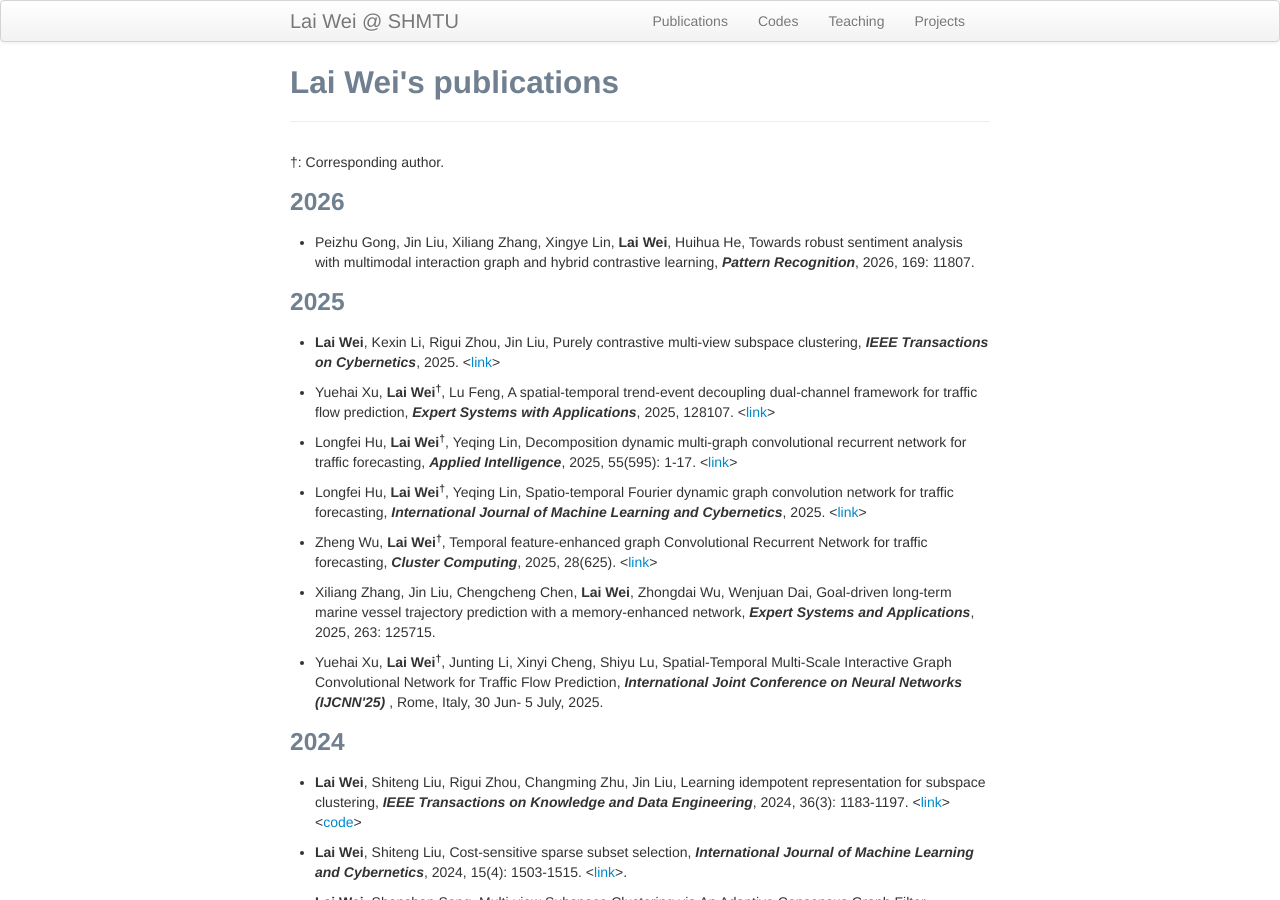
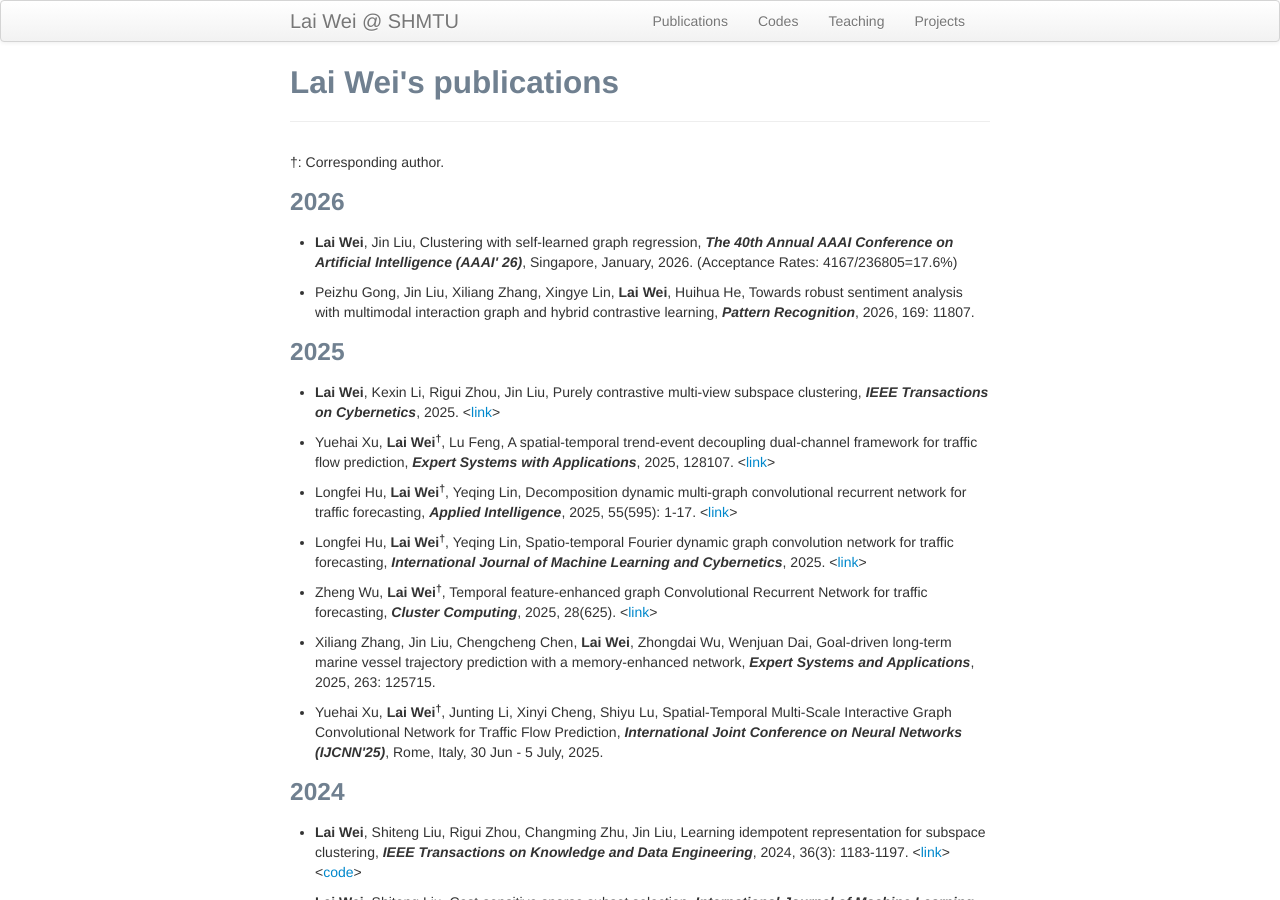
Before and after one commit to weilyshmtu/weilyshmtu.github.io, a Jekyll site: the page built from pages/pubs.md, in a window 1280 px wide and 900 px high. Built offline with Jekyll 4.4.1, drawn with Linux system fonts in a browser that asks for light colours.

Commit message:
Update pubs.md

```diff
--- a/pages/pubs.md
+++ b/pages/pubs.md
@@ -8,6 +8,8 @@ title: Lai Wei's publications
 
 
 ### 2026
+<ul> <li> <b>Lai Wei</b>, Jin Liu, Clustering with self-learned graph regression, <i><b>The 40th Annual AAAI Conference on Artificial Intelligence (AAAI' 26)</b></i>, Singapore, January, 2026. (Acceptance Rates: 4167/236805=17.6%)  </li></ul>
+
 <ul> <li> Peizhu Gong, Jin Liu, Xiliang Zhang, Xingye Lin, <b>Lai Wei</b>, Huihua He, Towards robust sentiment analysis with multimodal interaction graph and hybrid contrastive learning, <i><b>Pattern Recognition</b></i>, 2026, 169: 11807.</li></ul>
 
 
@@ -24,7 +26,7 @@ title: Lai Wei's publications
 
 <ul> <li> Xiliang Zhang, Jin Liu, Chengcheng Chen, <b>Lai Wei</b>, Zhongdai Wu, Wenjuan Dai, Goal-driven long-term marine vessel trajectory prediction with a memory-enhanced network, <i><b>Expert Systems and Applications</b></i>, 2025, 263: 125715.</li></ul>
 
-<ul> <li> Yuehai Xu, <b>Lai Wei<sup>&dagger;</sup></b>, Junting Li, Xinyi Cheng, Shiyu Lu, Spatial-Temporal Multi-Scale Interactive Graph Convolutional Network for Traffic Flow Prediction, <i><b>International Joint Conference on Neural Networks (IJCNN'25) </b></i>, Rome, Italy, 30 Jun- 5 July, 2025. </li></ul>
+<ul> <li> Yuehai Xu, <b>Lai Wei<sup>&dagger;</sup></b>, Junting Li, Xinyi Cheng, Shiyu Lu, Spatial-Temporal Multi-Scale Interactive Graph Convolutional Network for Traffic Flow Prediction, <i><b>International Joint Conference on Neural Networks (IJCNN'25)</b></i>, Rome, Italy, 30 Jun - 5 July, 2025. </li></ul>
 
 
 ### 2024
```
